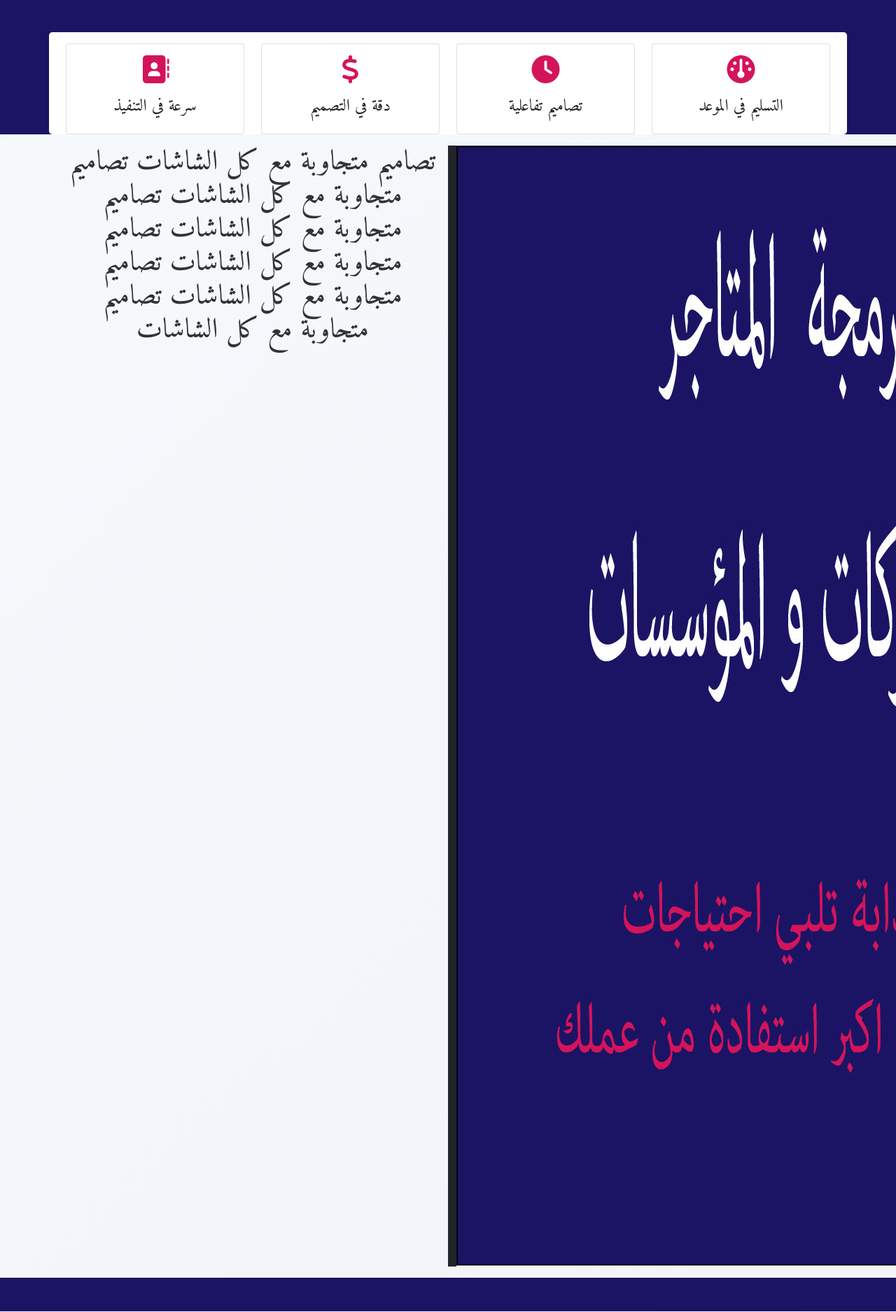
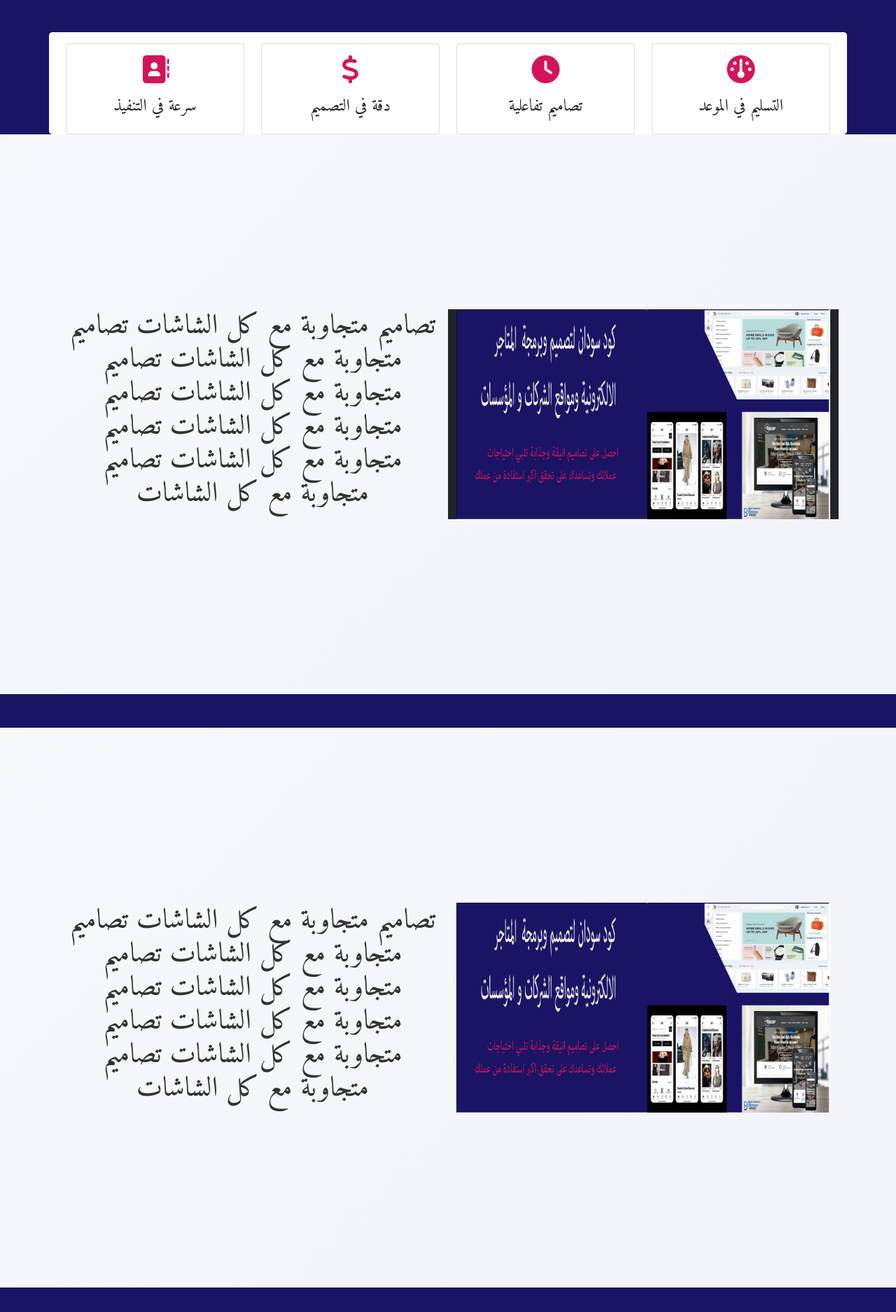
Before and after one commit to Mohamed-abdalla-mohamed/codesudan-repo, a PHP site: page /Paypal/ in a window 1280 px wide. Shown: the part 820-2695 px from the top of the page at 70% size. Run offline with PHP 8.4, Linux system fonts and the light colour scheme; some libraries are stand-ins or nearby versions; some web fonts are replaced.

Commit message:
update image fulid

```diff
--- a/Home/index.php
+++ b/Home/index.php
@@ -220,7 +220,7 @@
           <!-- <a href="#featured-products" class="btn btn-primary btn-lg">Shop Now</a> -->
         </div>
         <div class="col col-md-6 mt-3 mb-3 bg-dark" data-aos="fade-left" data-aos-delay="400">
-          <img src="../images/backgrounds/background4.jpg" alt="Shopping" class="">
+          <img src="../images/backgrounds/background4.jpg" alt="Shopping" class="img-fluid">
         </div>
       </div>
     </div>
```
